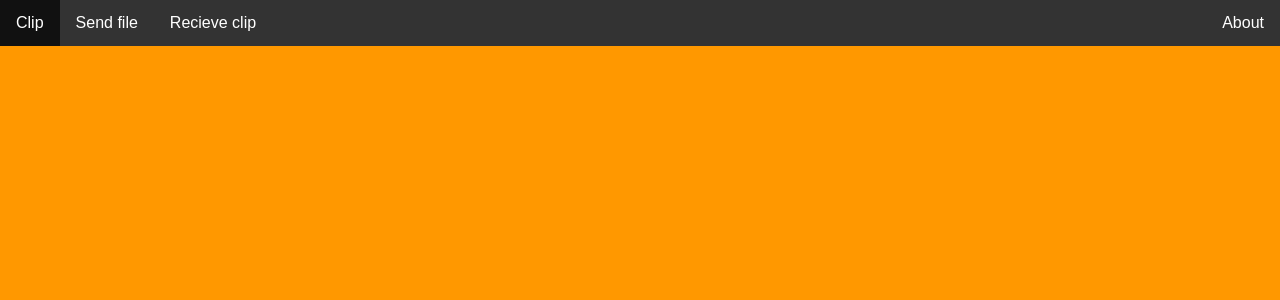
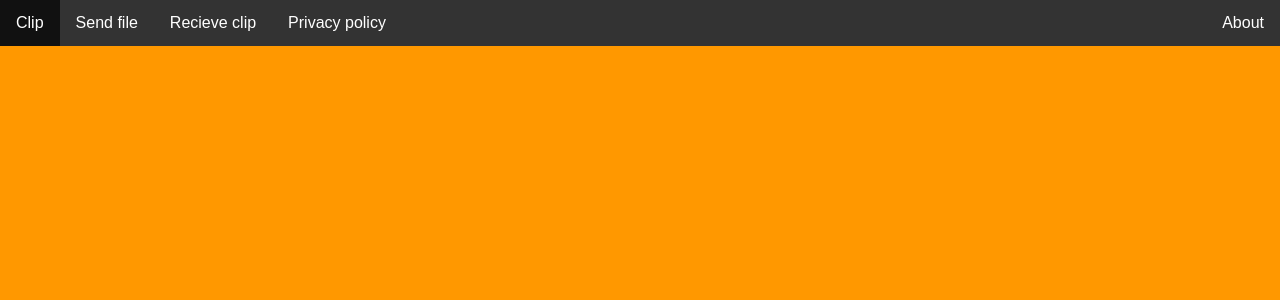
Before and after one commit to Storm-Logic/interclip, a PHP site: page /index.php in a window 1280 px wide. Shown: the top 300 px of the page. Run offline with PHP 8.4, Linux system fonts and the light colour scheme; some libraries are stand-ins or nearby versions; some web fonts are replaced.

Commit message:
Add policy to menu

```diff
--- a/includes/menu.php
+++ b/includes/menu.php
@@ -12,7 +12,8 @@ $pages = array(
     'file' => ['file', 'Send file'],
     'recieve' => ['recieve', 'Recieve clip'],
     'desktop' => ['desktop', "Desktop"],
-    'about' => ['about', 'About'],
+    'privacy' => ['privacy', 'Privacy policy'],
+    'about' => ['about', 'About']
 );
 if (!isProd()) {
     $scriptNameArray = explode("\\", $scriptPath);
```
